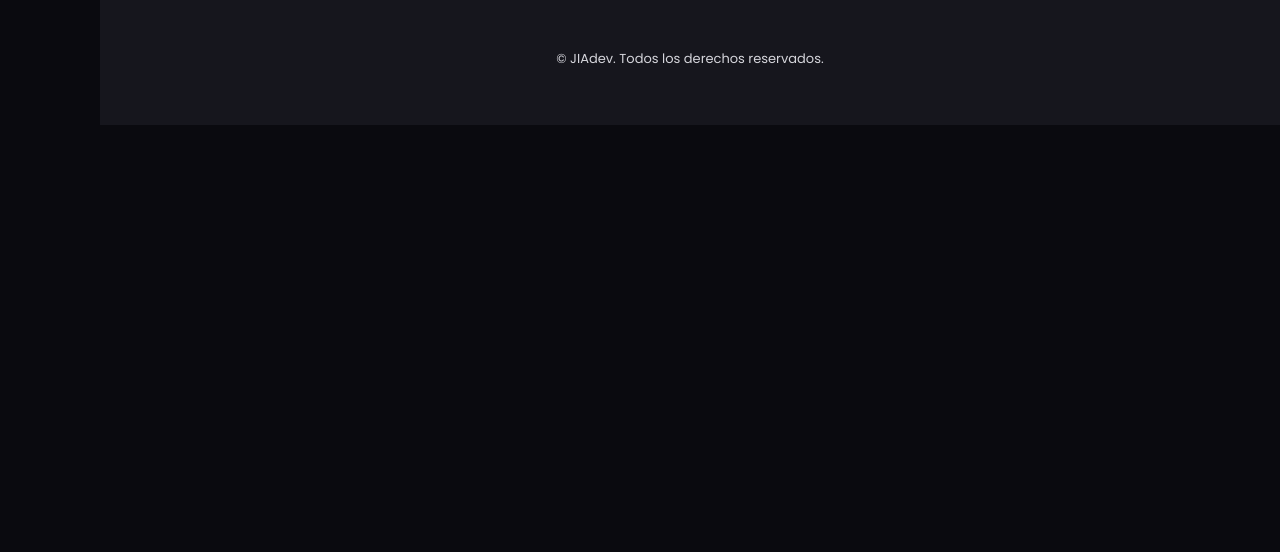
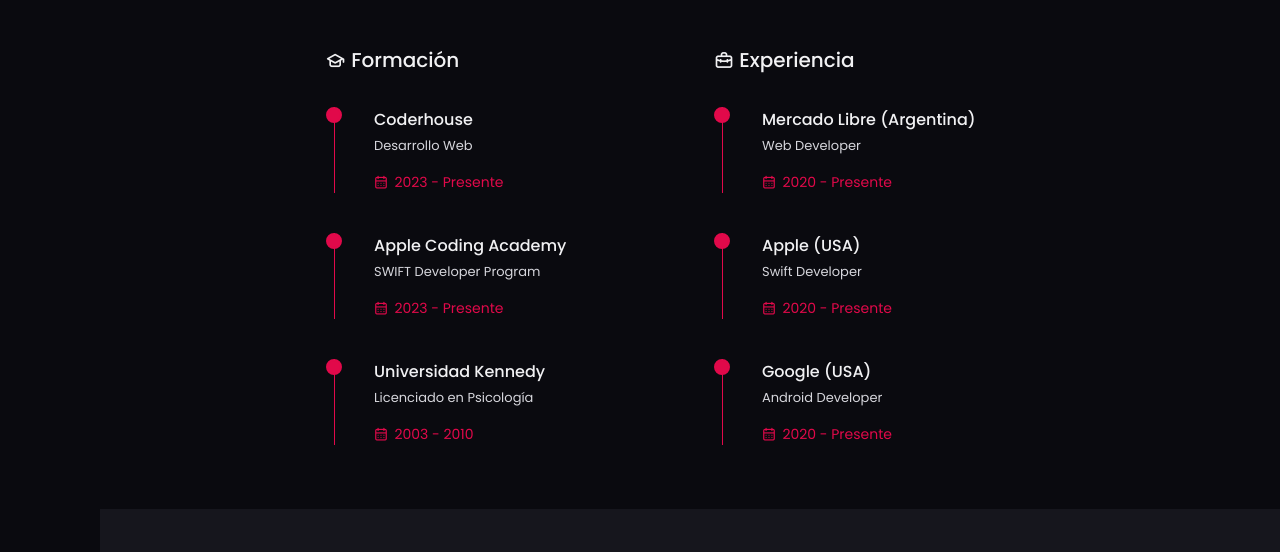
Before and after one commit to devJIA85/PreEntrega2-ANTOLINI, a plain HTML site: page index.html in a window 1280 px wide. Shown: the part 1784-2336 px from the top of the page. Before the commit the page ends 1909 px from the top, so only its background shows below. Drawn offline with nearby package versions, Linux system fonts and the light colour scheme.

Commit message:
v 0.1.1
about - bug fixes
+ section qualification - responsive

```diff
--- a/assets/css/styles.css
+++ b/assets/css/styles.css
@@ -306,7 +306,7 @@ input {
 .home__social-link {
     font-size: 1.08rem;
     color: var(--text-color);
-    transition: .4s;
+    transition: .3s;
 }
 
 .home__social-link:hover {
@@ -448,7 +448,72 @@ input {
     font-size: var(--smaller-font-size);
 }
 /*===== Qualification Section =====*/
+.qualification__container {
+    grid-template-columns: repeat(2, 340px);
+    column-gap: 3rem;
+    justify-content: center;
+}
 
+.qualification__title {
+    font-size: var(--h3-font-size);
+    font-weight: var(--font-medium);
+    margin-bottom: var(--mb-2);
+}
+
+.timeline__item {
+    position: relative;
+    padding-left: 3rem;
+    margin-bottom: var(--mb-2-5);
+}
+
+.timeline__item:last-child {
+    margin-bottom: 0;
+}
+
+.timeline__item::before {
+    content: '';
+    width: 1px;
+    position: absolute;
+    left: .48rem;
+    top: 0;
+    height: 100%;
+    background-color: var(--skin-color);
+}
+
+.circle__dot {
+    position: absolute;
+    left: 0;
+    top: 0;
+    height: 1rem;
+    width: 1rem;
+    border: 2px solid var(--skin-color);
+    border-radius: 50%;
+    background-color: var(--skin-color);
+    transition: .3s;
+}
+
+.timeline__item:hover .circle__dot {
+    background-color: var(--body-color);
+}
+
+.timeline__title {
+    font-size: var(--normal-font-size);
+    font-weight: var(--font-medium);
+    margin-bottom: var(--mb-0-25);
+}
+
+.timeline__text {
+    font-size: var(--smaller-font-size);
+    margin-bottom: var(--mb-1);
+}
+
+.timeline__date {
+    display: flex;
+    align-items: center;
+    column-gap: .4rem;
+    font-size: var(--small-font-size);
+    color: var(--skin-color);
+}
 
 /*===== Skills Section =====*/
 
@@ -657,10 +722,23 @@ input {
         padding: 0 4rem;
         text-align: center;
     }
+
+    .qualification__container {
+        grid-template-columns: repeat(2, 290px);
+    }
 }
 
 /* Para Medium Devices */
 @media screen and (max-width: 768px) {
+    .about__img {
+        width: 250px;
+    }
+
+    .qualification__container {
+        grid-template-columns: 290px;
+        row-gap: 3rem;
+    }
+
     .footer__container {
         grid-template-columns: repeat(2, 1fr);
         row-gap: 3rem;
@@ -772,4 +850,8 @@ input {
         grid-template-columns: repeat(2, 1fr);
         row-gap: .5rem;
     }
+
+    .qualification__container {
+        grid-template-columns: 1fr;
+    }
 }
--- a/assets/js/main.js
+++ b/assets/js/main.js
@@ -20,7 +20,7 @@ if(navClose) {
 }
 
 /*=============== SKILLS TABS ===============*/
-
+/* buscar!
 
 /*=============== MIXITUP FILTER PORTFOLIO ===============*/
 
--- a/index.html
+++ b/index.html
@@ -45,7 +45,7 @@
                             <a href="#skills" class="nav__link">Habilidades</a>
                         </li>
                         <li class="nav__item">
-                            <a href="#work" class="nav__link">Experiencia</a>
+                            <a href="#work" class="nav__link">Portfolio</a>
                         </li>
                         <li class="nav__item">
                             <a href="#services" class="nav__link">Servicios</a>
@@ -90,7 +90,7 @@
 
                 <div class="home__data">
                     <h1 class="home__title">Hola, soy Juan Ignacio</h1>
-                    <h3 class="home__subtitle">Desarrollador</h3>
+                    <h3 class="home__subtitle">Desarrollador Web</h3>
                     <p class="home__description">Lorem ipsum dolor sit amet consectetur, adipisicing elit. Quis  commodi tempore  quasi natus!</p>
                     <a href="#about" class="button"><i class="uil uil-user button__icon"></i>
                     Saber más</a>
@@ -163,7 +163,79 @@
             </div>
         </section>
         <!--===== Qualification =====-->
+        <section class="qualification section">
+            <h2 data-heading="Hoja de ruta" class="section__title">Trayectoria Personal</h2>
 
+            <div class="qualification__container container grid">
+                <div class="education">
+                    <h3 class="qualification__title">
+                        <i class="uil uil-graduation-cap"></i> Formación
+                    </h3>
+                    <div class="timeline">
+                        <div class="timeline__item">
+                            <div class="circle__dot"></div>
+                            <h3 class="timeline__title">Coderhouse</h3>
+                            <p class="timeline__text">Desarrollo Web</p>
+                            <span class="timeline__date"><i class="uil uil-calendar-alt"></i>
+                                2023 - Presente
+                            </span>
+                        </div>
+
+                        <div class="timeline__item">
+                            <div class="circle__dot"></div>
+                            <h3 class="timeline__title">Apple Coding Academy</h3>
+                            <p class="timeline__text">SWIFT Developer Program</p>
+                            <span class="timeline__date"><i class="uil uil-calendar-alt"></i>
+                                2023 - Presente
+                            </span>
+                        </div>
+
+                        <div class="timeline__item">
+                            <div class="circle__dot"></div>
+                            <h3 class="timeline__title">Universidad Kennedy</h3>
+                            <p class="timeline__text">Licenciado en Psicología</p>
+                            <span class="timeline__date"><i class="uil uil-calendar-alt"></i>
+                                2003 - 2010
+                            </span>
+                        </div>
+                    </div>
+                </div>
+
+                <div class="experience">
+                    <h3 class="qualification__title">
+                        <i class="uil uil-briefcase-alt"></i> Experiencia
+                    </h3>
+                    <div class="timeline">
+                        <div class="timeline__item">
+                            <div class="circle__dot"></div>
+                            <h3 class="timeline__title">Mercado Libre (Argentina)</h3>
+                            <p class="timeline__text">Web Developer</p>
+                            <span class="timeline__date"><i class="uil uil-calendar-alt"></i>
+                            2020 - Presente
+                            </span>
+                        </div>
+
+                        <div class="timeline__item">
+                            <div class="circle__dot"></div>
+                            <h3 class="timeline__title">Apple (USA)</h3>
+                            <p class="timeline__text">Swift Developer</p>
+                            <span class="timeline__date"><i class="uil uil-calendar-alt"></i>
+                            2020 - Presente
+                            </span>
+                        </div>
+
+                        <div class="timeline__item">
+                            <div class="circle__dot"></div>
+                            <h3 class="timeline__title">Google (USA)</h3>
+                            <p class="timeline__text">Android Developer</p>
+                            <span class="timeline__date"><i class="uil uil-calendar-alt"></i>
+                            2020 - Presente
+                            </span>
+                        </div>
+                    </div>
+                </div>
+            </div>
+        </section>
         <!--===== Skills =====-->
 
         <!--===== Work =====-->
```
